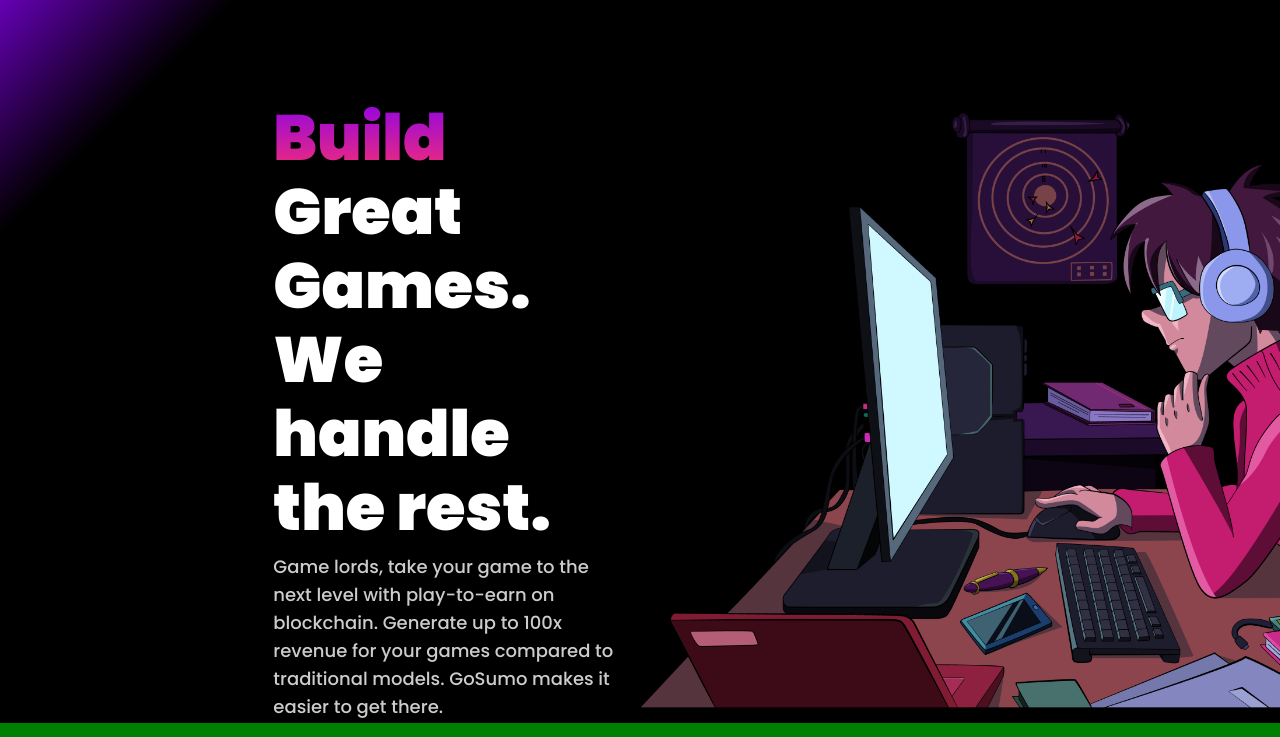
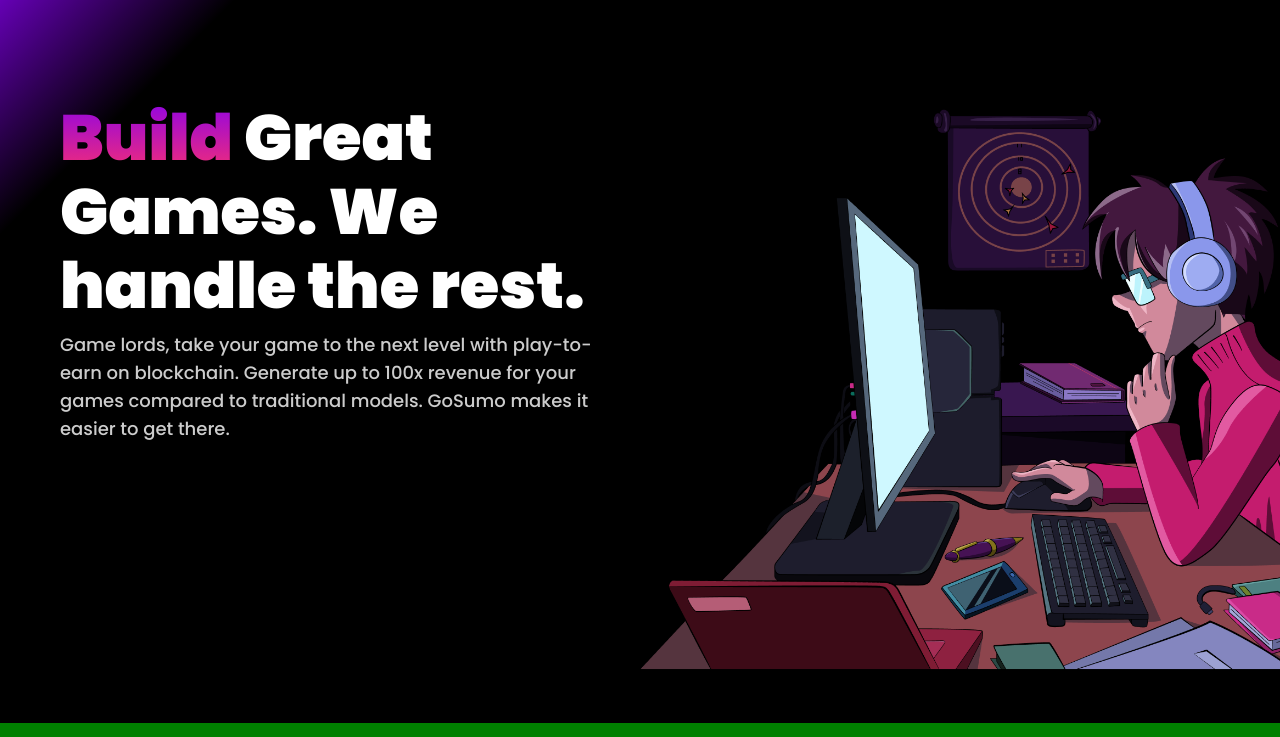
Before and after one commit to umairabbas786/gosomo, a plain HTML site: page index.html in a window 1280 px wide. Shown: the part 77-814 px from the top of the page. Drawn offline with nearby package versions, Linux system fonts and the light colour scheme.

Commit message:
another fix

```diff
--- a/index.html
+++ b/index.html
@@ -54,7 +54,7 @@
     <section>
         <div class="container-fluid mt-md-5 main-sec">
             <div class="row">
-                <div class="col-md-4 offset-md-2 main-left">
+                <div class="col-md-6 main-left">
                     <div class="ms-md-5 pt-5">
                         <h1 class="game-h">
                         <span class="purple">Build</span> Great Games. We handle the rest.
```
